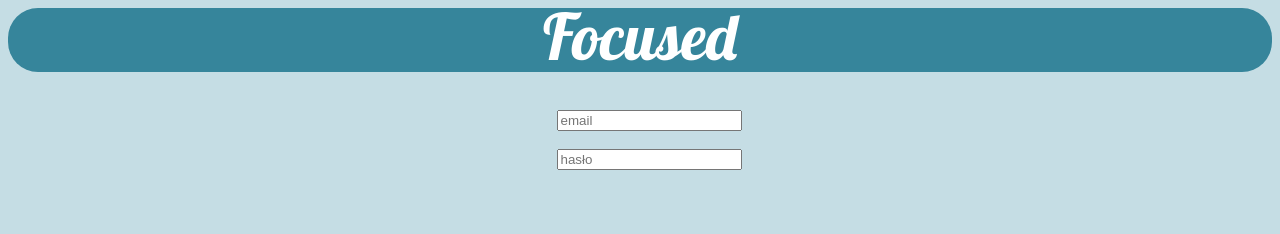
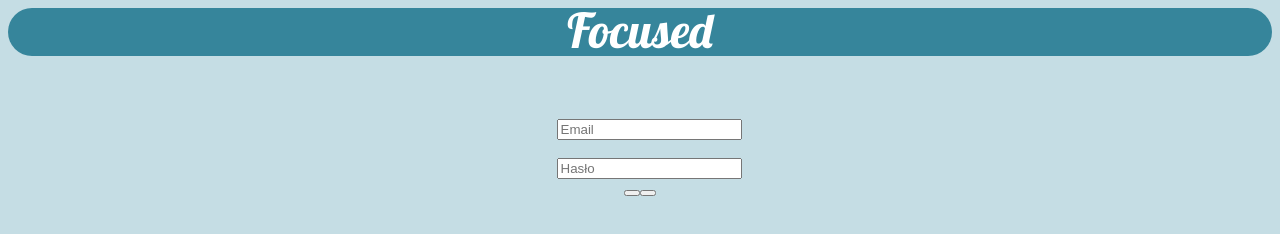
Before and after one commit to AllCoolNicknamesWereTaken/Focused, a plain HTML site: page views/1view.html in a window 1280 px wide. Drawn offline with Linux system fonts and the light colour scheme.

Commit message:
ssh test

```diff
--- a/views/1view.html
+++ b/views/1view.html
@@ -14,11 +14,14 @@
     </div>
     <div class='helper'>
       <form>
-        <input type="email" id="user-email" name="user-email" placeholder="email">
+        <input type="email" id="user-email" name="user-email" placeholder="Email">
         <br>
         <br>
-        <input type="password" name="psw" id="password" placeholder="hasło">
+        <input type="password" name="psw" id="password" placeholder="Hasło">
       </form>
     </div>
+    <button>
+
+    <button>
   </body>
  </html>
--- a/views/main.css
+++ b/views/main.css
@@ -1,7 +1,7 @@
 .belt {
   background-color: #36859B;
   width: 100%;
-  height: 8vh;
+  height: 6vh;
   border-radius: 30px;
   text-align: center;
   /*text-align-last: center;*/
@@ -12,16 +12,16 @@ body {
 .headings {
     /*margin: auto;*/
     color: #FFFFFF;
-    font-size: 8vh;
+    font-size: 6vh;
     /*margin-top: -5px;*/
-    line-height: 7vh;
+    line-height: 5.5vh;
     font-family: 'Lobster', cursive;
 }
 .helper {
   /*display: inline-block;
   width: calc(50% - 84px);*/
   margin:auto;
-  margin-top: 3%;
+  margin-top: 5%;
 }
 form {
   display: inline-block;
@@ -30,6 +30,8 @@ form {
 }
 body {
   text-align: center;
+  align-items: center;
+
 
 }
 .Logowanie {
@@ -38,3 +40,7 @@ body {
   font-family: "Times New Roman", Times, serif;
   font-size: 40px;
 }
+
+button {
+  display:run-in ;
+}
```
